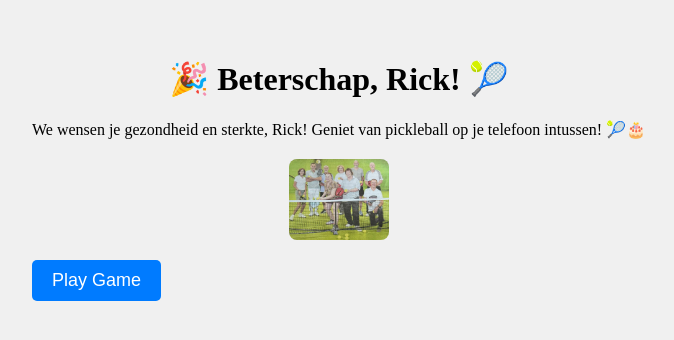
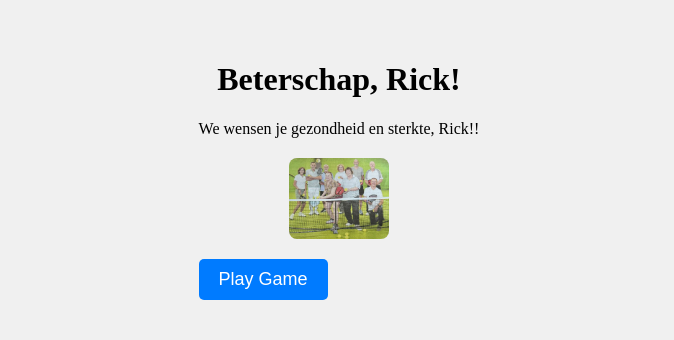
Before and after one commit to michaelwartmann/rick, a plain HTML site: page index.html in a window 1280 px wide. Shown: the part 230-570 px from the top of the page, without its empty margins (301-975 px from the left). Drawn offline with Linux system fonts and the light colour scheme.

Commit message:
Update index.html

```diff
--- a/index.html
+++ b/index.html
@@ -121,8 +121,8 @@
 <body>
     <!-- Starter Page Container -->
     <div id="starterPage">
-        <h1>🎉 Beterschap, Rick! 🎾</h1> <!-- Heading with emojis -->
-        <p>We wensen je gezondheid en sterkte, Rick! Geniet van pickleball op je telefoon intussen! 🎾🎂</p> <!-- Birthday message -->
+        <h1> Beterschap, Rick! </h1> <!-- Heading with emojis -->
+        <p>We wensen je gezondheid en sterkte, Rick!! </p> <!-- Birthday message -->
         <div class="pictures"> <!-- Pickleball -->
             <img src="IMG_9980.jpg" alt="Pickleball">
         </div>
```
